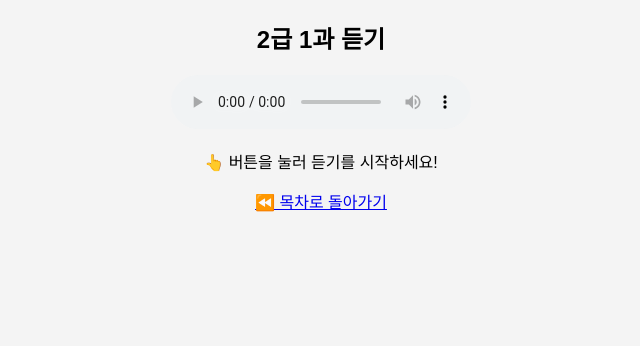
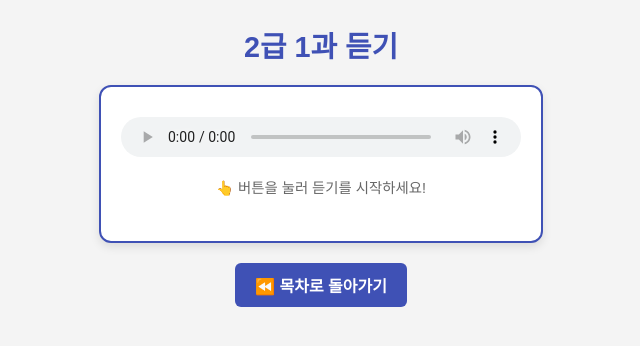
Before and after one commit to Junseok3608/korean_pcu_rank2, a plain HTML site: page player.html in a window 1280 px wide. Shown: the whole page, without its empty margins (319-959 px from the left). Drawn offline with Linux system fonts and the light colour scheme.

Commit message:
edit: player.html style

```diff
--- a/style.css
+++ b/style.css
@@ -43,3 +43,42 @@ body {
     background-color: #3f51b5;
     color: white;
   }
+  /* player.html 전용 스타일 */
+
+.player-container {
+  background-color: #ffffff;
+  border: 2px solid #3f51b5;
+  border-radius: 12px;
+  padding: 30px 20px;
+  box-shadow: 0 4px 10px rgba(0, 0, 0, 0.1);
+  max-width: 90%;
+  width: 400px;
+  margin: 0 auto;
+}
+
+audio {
+  width: 100%;
+  height: 40px;
+}
+
+.notice {
+  margin-top: 15px;
+  font-size: 0.9em;
+  color: #666;
+}
+
+.back-button {
+  margin-top: 20px;
+  display: inline-block;
+  padding: 10px 20px;
+  background: #3f51b5;
+  color: white;
+  border-radius: 6px;
+  text-decoration: none;
+  font-weight: bold;
+}
+h2 {
+  color: #3f51b5;
+  margin-bottom: 20px;
+  font-size: 1.8em;
+}
```
